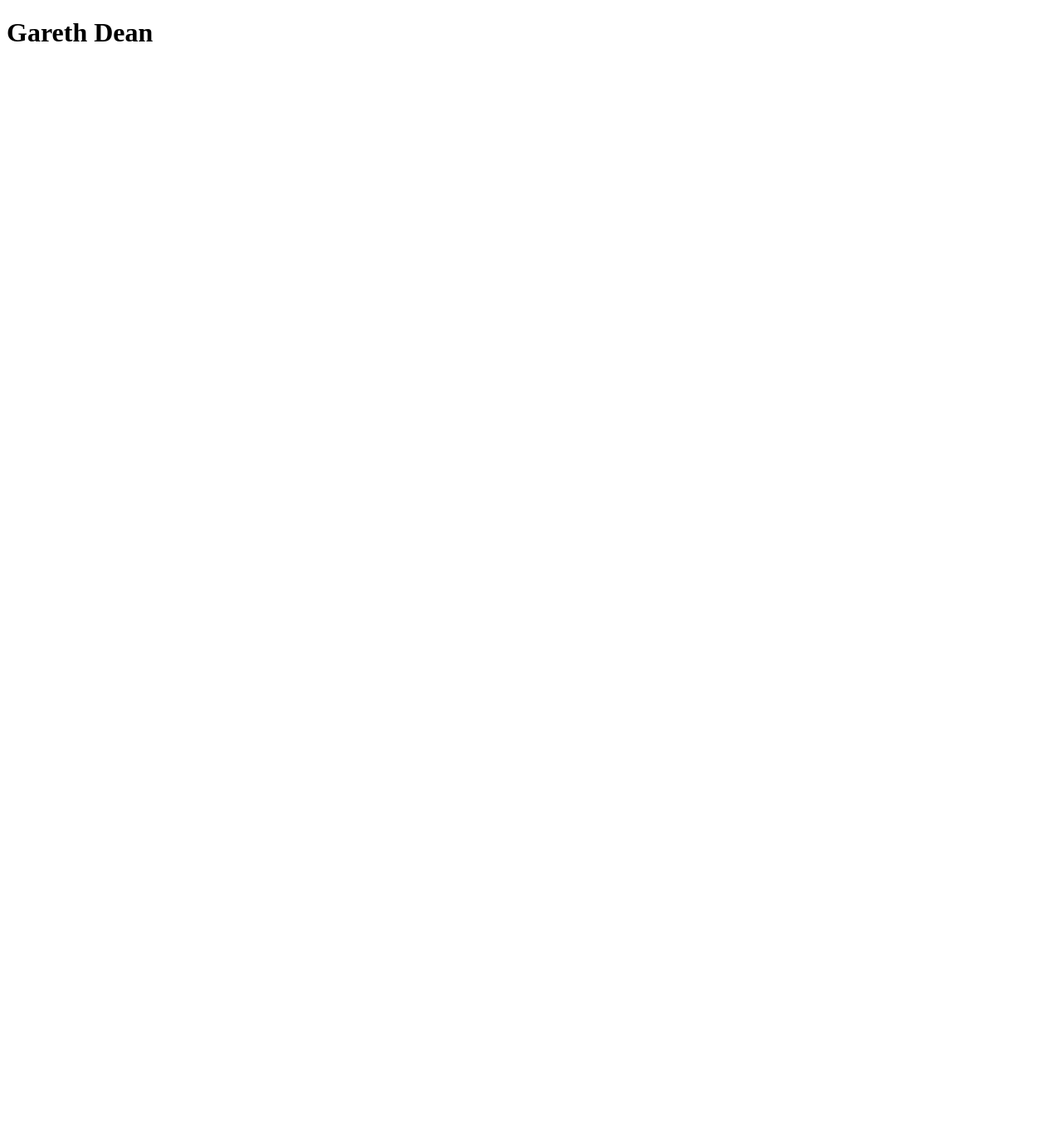
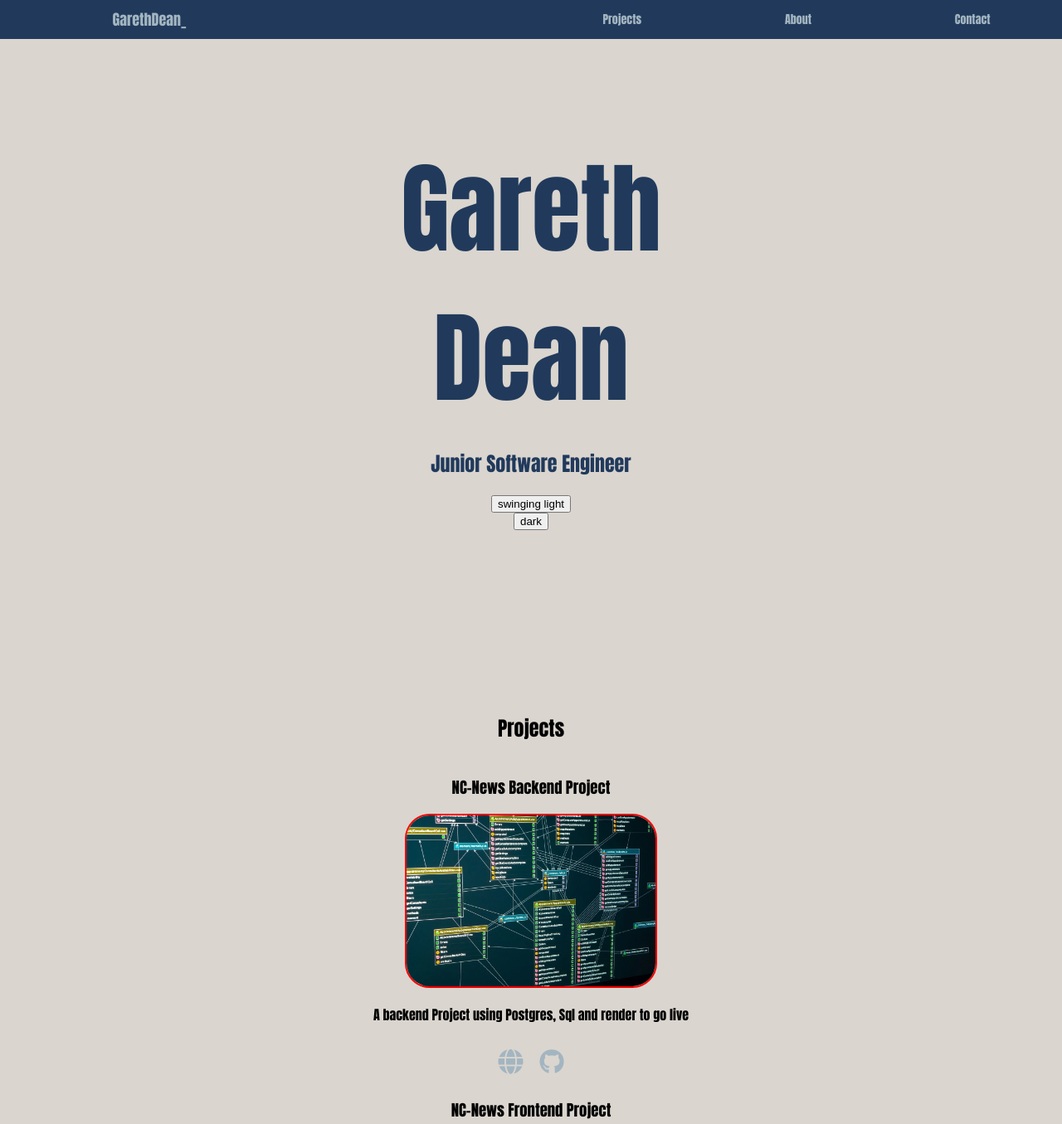
Before and after one commit to Gazdean/html-portfolio-page, a plain HTML site: page index.html in a window 1280 px wide. Shown: the top 1355 px of the page at 83% size. Before the commit the page ends 800 px from the top, so only its background shows below. Drawn offline with Linux system fonts and the light colour scheme.

Commit message:
all content added

```diff
--- a/index.css
+++ b/index.css
@@ -0,0 +1,121 @@
+html {
+    scroll-behavior: smooth;
+  }
+
+body {
+  background-color: #DAD5CF;
+  width:100%;
+  padding: 0;
+  margin: 0;
+  font-family:Impact, Haettenschweiler, 'Arial Narrow Bold', sans-serif;
+  text-align: center;
+}
+
+#home-container {
+    height: 100vh;
+    display: flex;
+    flex-direction: column;
+    align-items: center;
+    justify-content: center;
+    color: #213A5C;
+}
+
+nav {
+    position: fixed;
+    background-color: #213A5C;
+    color: #A3B5C0;
+    display: flex;
+    justify-content: space-between;
+    align-items: center;
+    width: 100%;
+    padding-bottom: 10px
+
+}
+
+ul {
+    display: flex;
+    flex-direction: row;
+    justify-content: space-around;
+    list-style: none;
+    width: 50%;
+    margin: 10px 0 0 0;
+    padding: 0;
+}
+
+a {
+    color: #A3B5C0;
+    text-decoration:none
+}
+
+li {
+    font-size: 14px;
+}
+
+#title-nav-bar {
+    font-size: 18px;
+    width: 25%;
+
+    margin: 10px 20px 0 20px;
+}
+
+footer {
+    display: flex;
+   padding: 20px;
+    justify-content: space-between;
+    align-items: center;
+    font-size: 12px;
+}
+
+#projects-container {
+    display: flex;
+    flex-direction: column;
+    justify-content: center;
+    align-items: center;
+}
+
+.project {
+    display: flex;
+    flex-direction: column;
+    align-items: center;
+}
+
+.project-image {
+    width: auto;
+    max-width: 300px;
+    height: auto;
+    max-height: 300px;
+    border: 1px solid grey;
+    border-radius: 30px;
+}
+
+i {
+    padding: 10px;
+    font-size: 30px;
+}
+
+.offset-anchor {
+    padding-top: 40px;
+}
+
+.home-name {
+    font-size: 120px;
+    padding: 0;
+    margin: 0;
+}
+
+.project {
+    margin: 0 40px 0 40px;
+    display: flex;
+    justify-content: center;
+    text-align: center;
+}
+
+.project-description {
+    padding: 20px;
+    margin:0;
+}
+
+#about-container {
+    padding: 50px;
+    margin:0;
+}
--- a/index.html
+++ b/index.html
@@ -3,11 +3,48 @@
   <head>
     <meta charset="UTF-8" />
     <meta name="viewport" content="width=device-width, initial-scale=1.0" />
-    <link href="index.css" type="text/css" rel="stylesheet">
-    <script src="index.js" defer></script>
+    <link href="index.css" type="text/css" rel="stylesheet" />
+    <script src="https://kit.fontawesome.com/e138839fb7.js" crossorigin="anonymous"></script>
+    <script src="script.js" defer></script>
     <title>Gareth Dean Portfolio</title>
   </head>
   <body>
-    <h1>Gareth Dean</h1>
+    <nav>
+      <h4 id="title-nav-bar"><a href="#">GarethDean_</a></h4>
+      <ul>
+        <li><a href="#projects-container" aria-label="internal link to projects section">Projects</a></li>
+        <li><a href="#about-container" aria-label="internal link to about section" >About</a></li>
+        <li><a href="#contact-container" aria-label="internal link to contact section" >Contact</a></li>
+      </ul>
+    </nav>
+    <div id="home-container">
+      <h1 id="first-name" class="home-name" >Gareth</h1>
+      <h1 id="surname" class="home-name" >Dean</h1>
+      <h2>Junior Software Engineer</h2>
+      <button>swinging light</button>
+      <button>dark</button>
+    </div>
+    <div id="projects-container">
+        <h2 class="offset-anchor">Projects</h2>
+    </div>
+    <div id="about-container">
+        <h2>About</h2>
+        <p>Greetings! I'm Gareth, a freshly minted software developer hailing from the vibrant tech scene, having just graduated from the esteemed Northcoders bootcamp. My journey to the world of coding is a tale of transformation, originating from a rich background in domestic construction.
+            For two decades, I specialized in crafting high-end bathrooms, kitchens, and mastering the art of tiling, flooring, and joinery. However, my insatiable thirst for new challenges led me on a two-year exploration to discover my true calling. This quest culminated in a life-altering decision to delve into the dynamic realm of software development.
+            Northcoders became my guiding light, providing a rigorous and immersive learning experience that equipped me with the skills to embark on a fulfilling career in tech. Now, armed with a blend of craftsmanship from construction and the latest coding techniques, I'm on the lookout for my inaugural role as a software developer.
+            Beyond the world of coding, you'll find me reveling in the crisp air of winter walks, exploring hiking trails, and carving paths down ski slopes. Two furry companions accompany me on these adventures, ensuring there's never a dull moment. In 2018, I achieved a personal triumph by summiting Mont Blanc, a metaphorical ascent mirroring my journey from construction to coding.
+            Eager to contribute my unique background and freshly acquired coding skills, I'm excited about the possibilities that lie ahead in the tech landscape. Let's connect and explore how my diverse experiences can bring innovation and a fresh perspective to your team!</p>
+    </div>
+    <div id="contact-container">
+        <h2>Contact</h2>
+        <p>Please dont hesitate to contact me</p>
+        <a href="https://www.linkedin.com/in/gareth-dean-254460278/" aria-label="external link to linkedin"> <i class="fa fa-linkedin-square"></i></a>
+        <a href=mailto:“gazDean77@gmail.com” aria-label="link that opens email with addressed auto filled"> <i class="fa fa-envelope"></i></a>
+    </div>
+    <footer>
+      <p>Gareth Dean</p>
+      <p><i class="fa fa-copyright"></i> Copyright 2024</p>
+      <p>All rights reserved</p>
+    </footer>
   </body>
 </html>
--- /dev/null
+++ b/script.js
@@ -0,0 +1,94 @@
+const projectsData = [
+  {
+    title: "NC-News Backend Project",
+    description: "A backend Project using Postgres, Sql and render to go live",
+    image: "./Assets/Images/database.png",
+    github: "https://github.com/Gazdean/be-nc1-news1",
+    liveProject:"https://newsflash-e6p1.onrender.com",
+    borderColor:"red"
+  },
+  {
+    title: "NC-News Frontend Project",
+    description: "frontend react project which uses the NC-News backend project as an api",
+    image: "./Assets/Images/nc-news-frontend.png",
+    github: "https://github.com/Gazdean/fe-nc-news",
+    liveProject:""
+  },
+  {
+    title: "Flush Finder",
+    description: "frontend react toilet finding project whih allows you to use current location or a city drop down menu to find the toilets around you, and allows filtering by accessibilty, unisex and changing table to help those with particular needs",
+    image: "./Assets/Images/flush-finder.png",
+    githubLink: "https://github.com/OJ423/flush-finder",
+    liveProjectLink:"",
+    borderColor:"red"
+  },
+];
+
+const githubIcon = "fab fa-github"
+const webIcon = "fas fa-globe";
+
+function renderProjects() {
+
+  const projectsContainer = document.getElementById("projects-container");
+
+  projectsData.forEach((project) => {
+    const projectElement = document.createElement("div");
+    projectElement.className = "project";
+
+    console.log(projectElement)
+
+    const titleElement = document.createElement("h3");
+    titleElement.textContent = project.title;
+    titleElement.className = "project-title";
+
+    const imageElement = document.createElement("img");
+    imageElement.src = project.image;
+    imageElement.alt = `a screen shot of the ${project.title} project`;
+    imageElement.className = "project-image";
+    imageElement.style.border = `2px solid ${project.borderColor}`;
+
+
+    const descriptionElement = document.createElement("p");
+    descriptionElement.textContent = project.description;
+    descriptionElement.className = "project-description";
+
+    // Link Div anchor and icons
+
+    const iconContainer = document.createElement("div");
+    iconContainer.className = "icon-container";
+
+    const githubAnchorElement = document.createElement("a")
+    githubAnchorElement.href = project.github
+    githubAnchorElement.setAttribute("aria-label", `${project.title} GitHub Link`);
+
+    const liveProjectAnchorElement = document.createElement("a")
+    liveProjectAnchorElement.href = project.liveProject
+    liveProjectAnchorElement.setAttribute("aria-label", `${project.title} Live Project Link`);
+
+
+    const githubIconElement = document.createElement("i")
+    githubIconElement.className = githubIcon
+
+    const liveProjectIconElement = document.createElement("i")
+    liveProjectIconElement.className = webIcon
+
+    githubAnchorElement.appendChild(githubIconElement)
+
+    liveProjectAnchorElement.appendChild(liveProjectIconElement)
+
+    iconContainer.appendChild(liveProjectAnchorElement)
+    iconContainer.appendChild(githubAnchorElement)
+
+    projectElement.appendChild(titleElement);
+    projectElement.appendChild(imageElement);
+    projectElement.appendChild(descriptionElement);
+    projectElement.appendChild(iconContainer);
+
+    projectsContainer.appendChild(projectElement);
+
+
+  });
+}
+
+// Call the function when the page is loaded
+document.addEventListener("DOMContentLoaded", renderProjects);
```
Also changed, not shown: Assets/Images/database.png (added), Assets/Images/flush-finder.png (added), Assets/Images/nc-news-frontend.png (added), index.js (deleted), readme.md (added).
